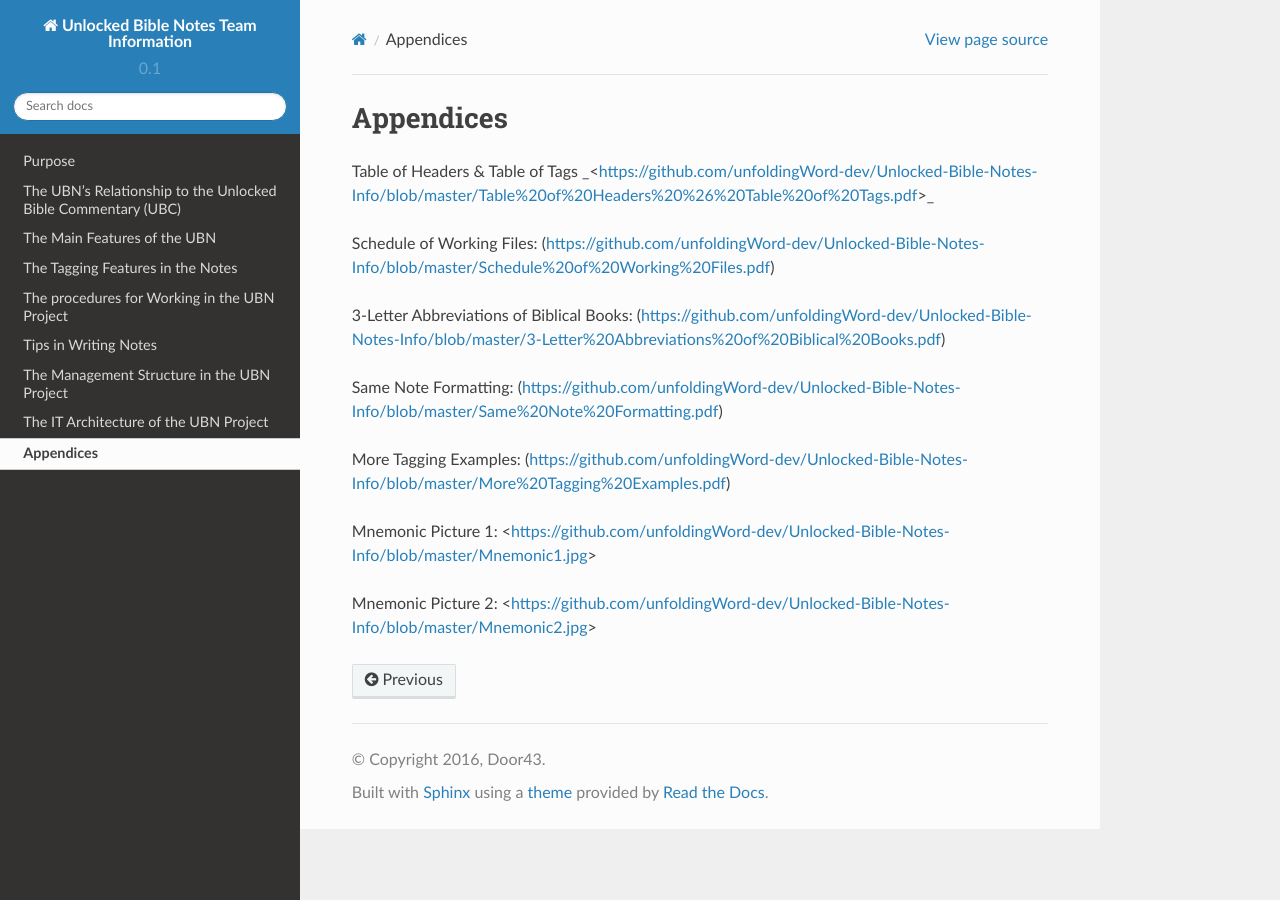
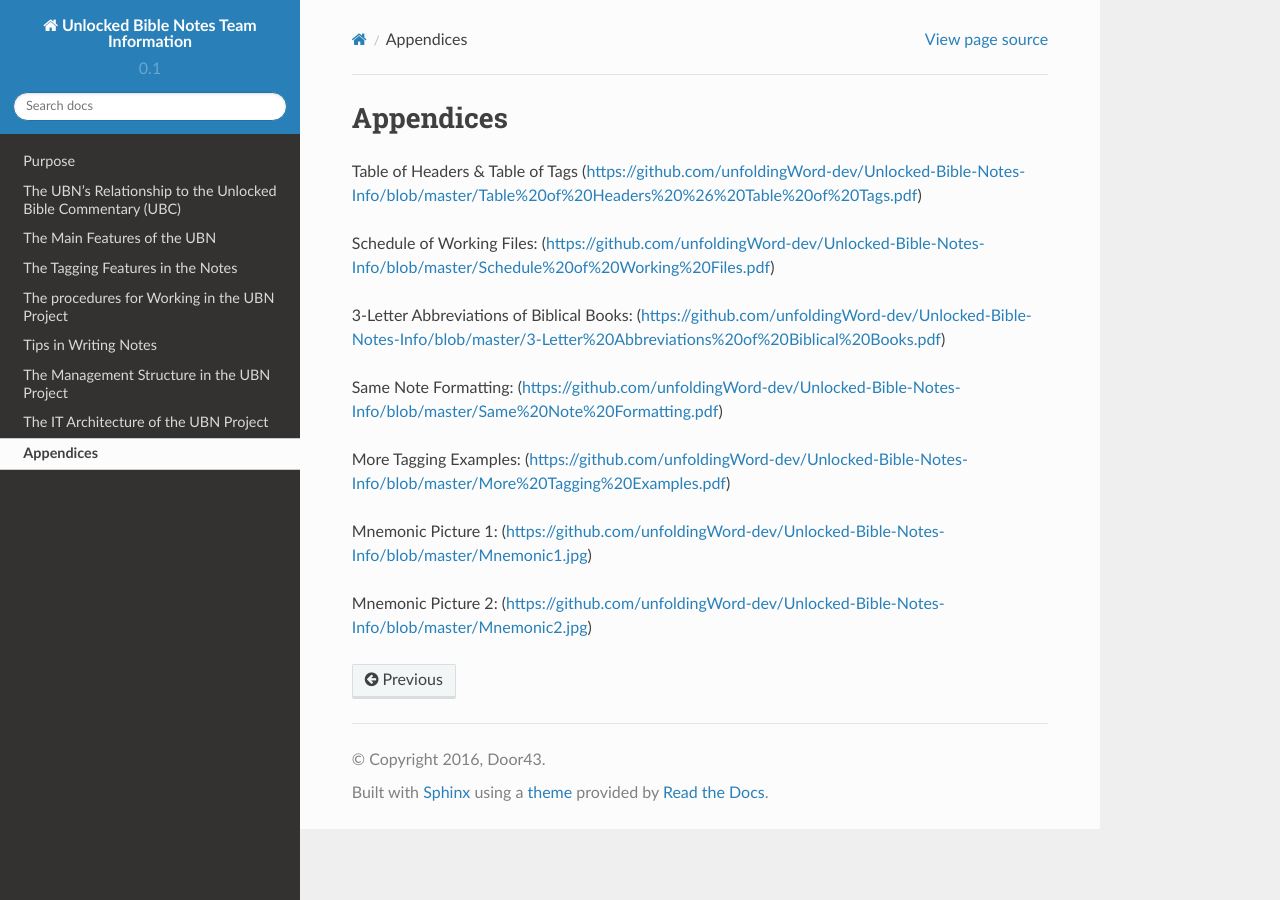
Before and after one commit to unfoldingWord-dev/Unlocked-Bible-Notes-Info, a Sphinx documentation site: the page built from docs/appendices.rst, in a window 1280 px wide. Built offline with Sphinx 7.4.7 and the Read the Docs theme 2.0.0, drawn with Linux system fonts in a browser that asks for light colours.

```diff
--- a/docs/appendices.rst
+++ b/docs/appendices.rst
@@ -2,7 +2,7 @@ Appendices
 ==========
 
 
-Table of Headers & Table of Tags _<https://github.com/unfoldingWord-dev/Unlocked-Bible-Notes-Info/blob/master/Table%20of%20Headers%20%26%20Table%20of%20Tags.pdf>_
+Table of Headers & Table of Tags (https://github.com/unfoldingWord-dev/Unlocked-Bible-Notes-Info/blob/master/Table%20of%20Headers%20%26%20Table%20of%20Tags.pdf)
 
 Schedule of Working Files: (https://github.com/unfoldingWord-dev/Unlocked-Bible-Notes-Info/blob/master/Schedule%20of%20Working%20Files.pdf)
 
@@ -12,6 +12,6 @@ Same Note Formatting: (https://github.com/unfoldingWord-dev/Unlocked-Bible-Notes
 
 More Tagging Examples: (https://github.com/unfoldingWord-dev/Unlocked-Bible-Notes-Info/blob/master/More%20Tagging%20Examples.pdf)
 
-Mnemonic Picture 1: <https://github.com/unfoldingWord-dev/Unlocked-Bible-Notes-Info/blob/master/Mnemonic1.jpg>
+Mnemonic Picture 1: (https://github.com/unfoldingWord-dev/Unlocked-Bible-Notes-Info/blob/master/Mnemonic1.jpg)
 
-Mnemonic Picture 2: <https://github.com/unfoldingWord-dev/Unlocked-Bible-Notes-Info/blob/master/Mnemonic2.jpg>
+Mnemonic Picture 2: (https://github.com/unfoldingWord-dev/Unlocked-Bible-Notes-Info/blob/master/Mnemonic2.jpg)
```
